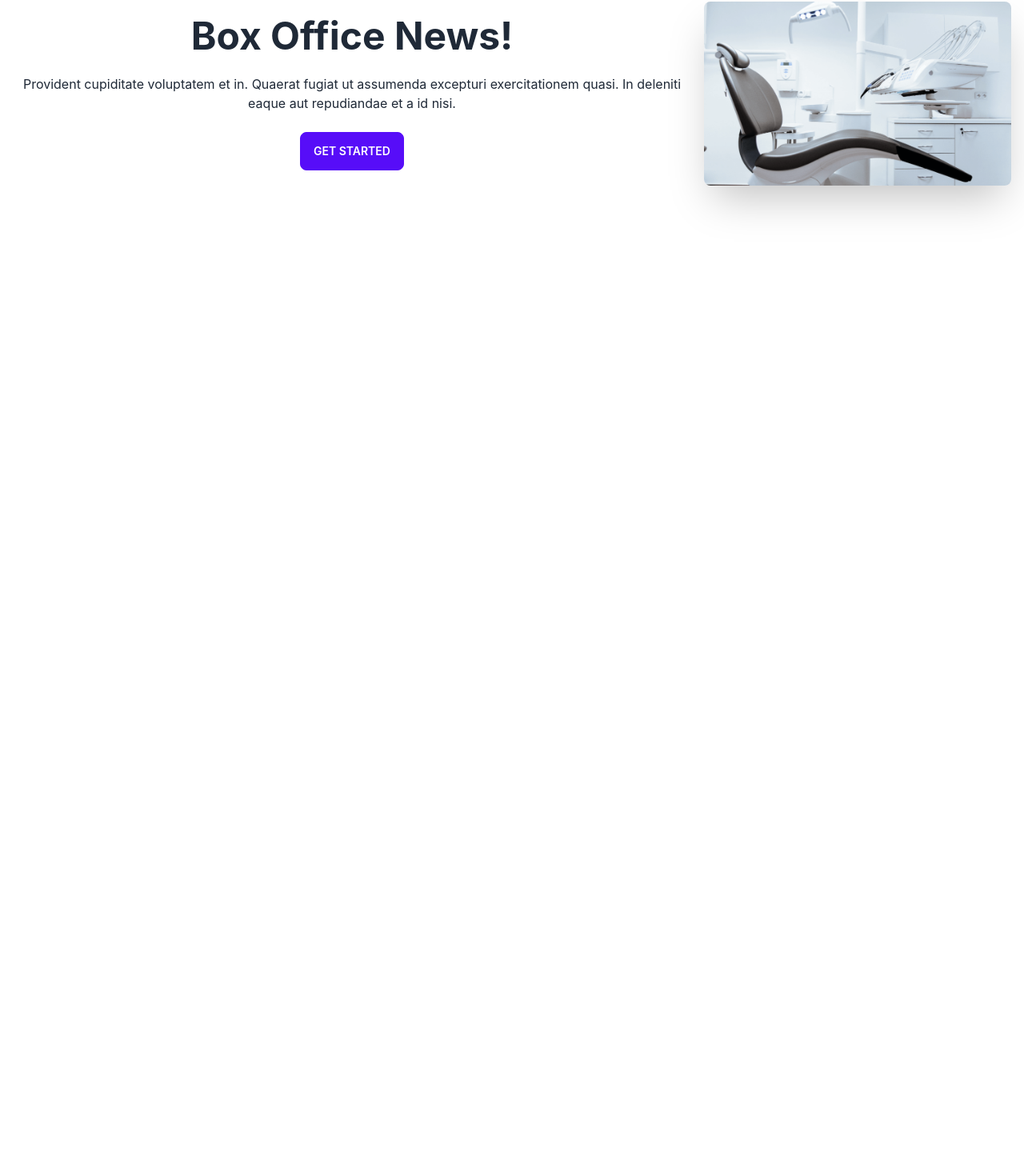
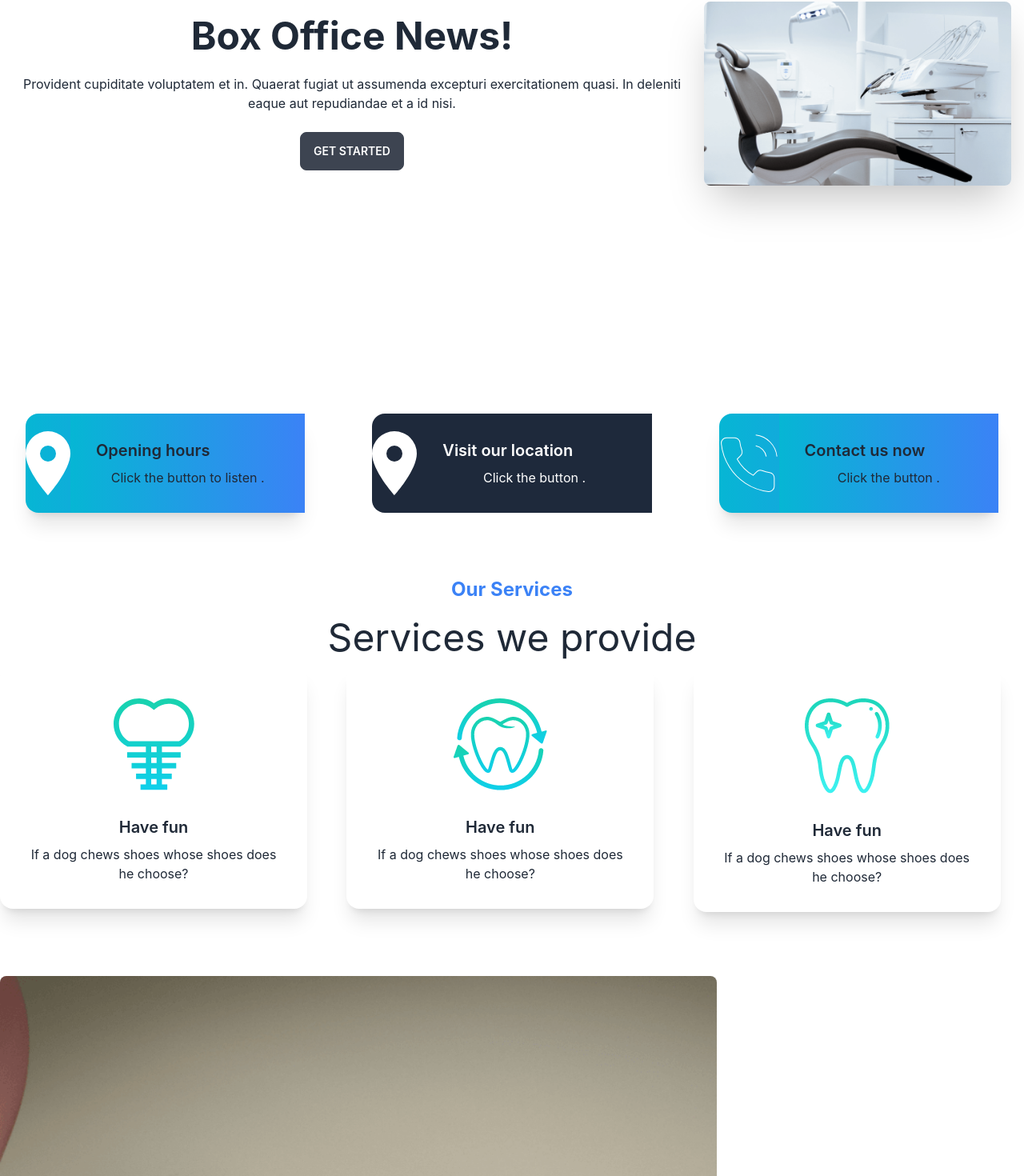
Before and after one commit to mahlilmahee/psychic-doctor01, a React (Create React App) app: page / in a window 1280 px wide. Shown: the part 347-1817 px from the top of the page at 80% size. Before the commit the page ends 864 px from the top, so only its background shows below. Built offline with nearby package versions, Linux system fonts and the light colour scheme.

Commit message:
thrid one

```diff
--- a/src/pages/Home/Banner.js
+++ b/src/pages/Home/Banner.js
@@ -9,7 +9,7 @@ const Banner = () => {
     <div>
       <h1 class="text-5xl font-bold">Box Office News!</h1>
       <p class="py-6">Provident cupiditate voluptatem et in. Quaerat fugiat ut assumenda excepturi exercitationem quasi. In deleniti eaque aut repudiandae et a id nisi.</p>
-      <button class="btn btn-primary">Get Started</button>
+      <button class="btn bg-gradient-to-r from-primaryz to-neutral ">Get Started</button>
     </div>
   </div>
 </div>
@@ -19,11 +19,11 @@ const Banner = () => {
 
 export default Banner;<div class="hero min-h-screen bg-base-200">
   <div class="hero-content flex-col lg:flex-row-reverse">
-    <img src="https://placeimg.com/260/400/arch" class="max-w-sm rounded-lg shadow-2xl" />
+    <img src="https://placeimg.com/260/400/arch" class="max-w-md rounded-lg shadow-2x1" />
     <div>
-      <h1 class="text-5xl font-bold">Box Office News!</h1>
+      <h1 class="text-5xl font-bold">Your new smile starts here</h1>
       <p class="py-6">Provident cupiditate voluptatem et in. Quaerat fugiat ut assumenda excepturi exercitationem quasi. In deleniti eaque aut repudiandae et a id nisi.</p>
-      <button class="btn btn-primary">Get Started</button>
+      <button class="btn uppercase bg-gradient-to-r from-indigo-500 to-pink-500 ">Get Started</button>
     </div>
   </div>
 </div>
--- /dev/null
+++ b/src/pages/Home/Info.js
@@ -0,0 +1,49 @@
+import React from 'react';
+import Clock from '../../assets/icons/marker.svg';
+import rocket from '../../assets/icons/marker.svg';
+import jakak from '../../assets/icons/phone.svg';
+const Info = () => {
+    return (
+        <div class=" grid grid-cols-1 lg:grid-cols-3  gap-5">
+          <div class="mx-8"  >
+          <div class="card lg:card-side bg-gradient-to-r from-cyan-500 to-blue-500 shadow-xl">
+  <figure>
+    <img src={Clock} alt="Album"/>
+    </figure>
+  <div class="card-body bg-gradient-to-r from-cyan-500 to-blue-500">
+    <h2 class="card-title">Opening hours</h2>
+    <p>Click the button to listen .</p>
+
+  </div>
+</div>
+</div>
+<div class="mx-8"  >
+<div class="card lg:card-side bg-slate-800	">
+  <figure>
+    <img src={rocket} alt="Album"/>
+    </figure>
+  <div class="card-body bg-slate-800 text-white	">
+    <h2 class="card-title">Visit our location</h2>
+    <p>Click the button .</p>
+
+  </div>
+</div>
+</div>
+<div class="mx-8"  >
+<div class="card lg:card-side bg-gradient-to-r from-cyan-500 to-blue-500 shadow-xl">
+  <figure>
+    <img src={jakak} alt="Album"/>
+    </figure>
+  <div class="card-body bg-gradient-to-r from-cyan-500 to-blue-500">
+    <h2 class="card-title">Contact us now</h2>
+    <p>Click the button .</p>
+
+  </div>
+</div>
+</div>
+
+        </div>
+    );
+};
+
+export default Info;
--- a/src/pages/Home/Shared/Home.js
+++ b/src/pages/Home/Shared/Home.js
@@ -1,10 +1,18 @@
 import React from 'react';
 import Banner from '../Banner';
+import Info from '../Info';
+import Bigservice from './Service/Bigservice';
+import ServiceCard from './Service/ServiceCard';
+import Services from './Service/Services';
 
 const Home = () => {
     return (
         <div>
            <Banner></Banner>
+           <Info></Info>
+           <Services></Services>
+           <ServiceCard></ServiceCard>
+           <Bigservice></Bigservice>
         </div>
     );
 };
--- /dev/null
+++ b/src/pages/Home/Shared/Service/Bigservice.js
@@ -0,0 +1,23 @@
+import React from 'react';
+import treatment from '../../../../assets/images/treatment.png'
+const Bigservice = () => {
+    return (
+
+
+       <div class=' my-20 md:container md:mx-auto mx-auto flex-col lg:flex-row  lg:items-center'>
+        {/* <div class='m-11 '> */}
+            <div class='mx-auto'>
+            <img class='rounded-lg' width='70%' height='70%' src={treatment} alt=""/></div>
+        {/* <div class=''>  */}
+           <div class='w-2/4'> <h1 class='leading-loose text-3xl font-bold'>Have a treamtment</h1>
+            <p>Lorem is may have a good day for everyone in the world and in the upperclass also no problem how it should work for me and others but it should also work good for everyone .</p>
+            <button class="btn my-3 btn-xs sm:btn-sm md:btn-md lg:btn-lg">Book now </button>
+            {/* </div> */}
+        </div>
+        {/* </div> */}
+
+       </div>
+    );
+};
+
+export default Bigservice;
--- /dev/null
+++ b/src/pages/Home/Shared/Service/ServiceCard.js
@@ -0,0 +1,16 @@
+import React from 'react';
+import teeth from '../../../../assets/images/cavity.png'
+import fluoride from '../../../../assets/images/fluoride.png'
+import whitening from '../../../../assets/images/whitening.png'
+import Servicedetails from './Servicedetails';
+const ServiceCard = () => {
+    return (
+        <div class="grid grid-cols-1 lg:grid-cols-3 gap-5">
+            <Servicedetails img={teeth} text={whitening}></Servicedetails>
+            <Servicedetails img={fluoride}></Servicedetails>
+            <Servicedetails img={whitening}></Servicedetails>
+        </div>
+    );
+};
+
+export default ServiceCard;
--- /dev/null
+++ b/src/pages/Home/Shared/Service/Servicedetails.js
@@ -0,0 +1,20 @@
+import React from 'react';
+
+const Servicedetails = ({img, text}) => {
+    return (
+        <div>
+            <div class="card w-96 bg-base-100 shadow-xl">
+  <figure class="px-10 pt-10">
+    <img src={img} alt="Shoes" class="rounded-xl" />
+  </figure>
+  <div class="card-body items-center text-center">
+    <h2 class="card-title">Have fun</h2>
+    <p>If a dog chews shoes whose shoes does he choose?</p>
+
+  </div>
+</div>
+        </div>
+    );
+};
+
+export default Servicedetails;
--- /dev/null
+++ b/src/pages/Home/Shared/Service/Services.js
@@ -0,0 +1,12 @@
+import React from 'react';
+
+const Services = () => {
+    return (
+        <div class="mt-20">
+            <h1 class="text-2xl font-bold  text-blue-500">Our Services </h1>
+   <p class='text-5xl mt-5 mb-3'>Services we provide  </p>
+        </div>
+    );
+};
+
+export default Services;
--- a/tailwind.config.js
+++ b/tailwind.config.js
@@ -6,8 +6,8 @@ module.exports = {
       {
         mytheme: {
           primary: "#50F8D1",
-          secondary: "#3A4256",
-          accent: "#50F8D1",
+          secondary: "#353638",
+          accent: "#66A5EE",
           neutral: "#3979EE",
           "blackbaba": "#0A0A0AE7",
         },
```
